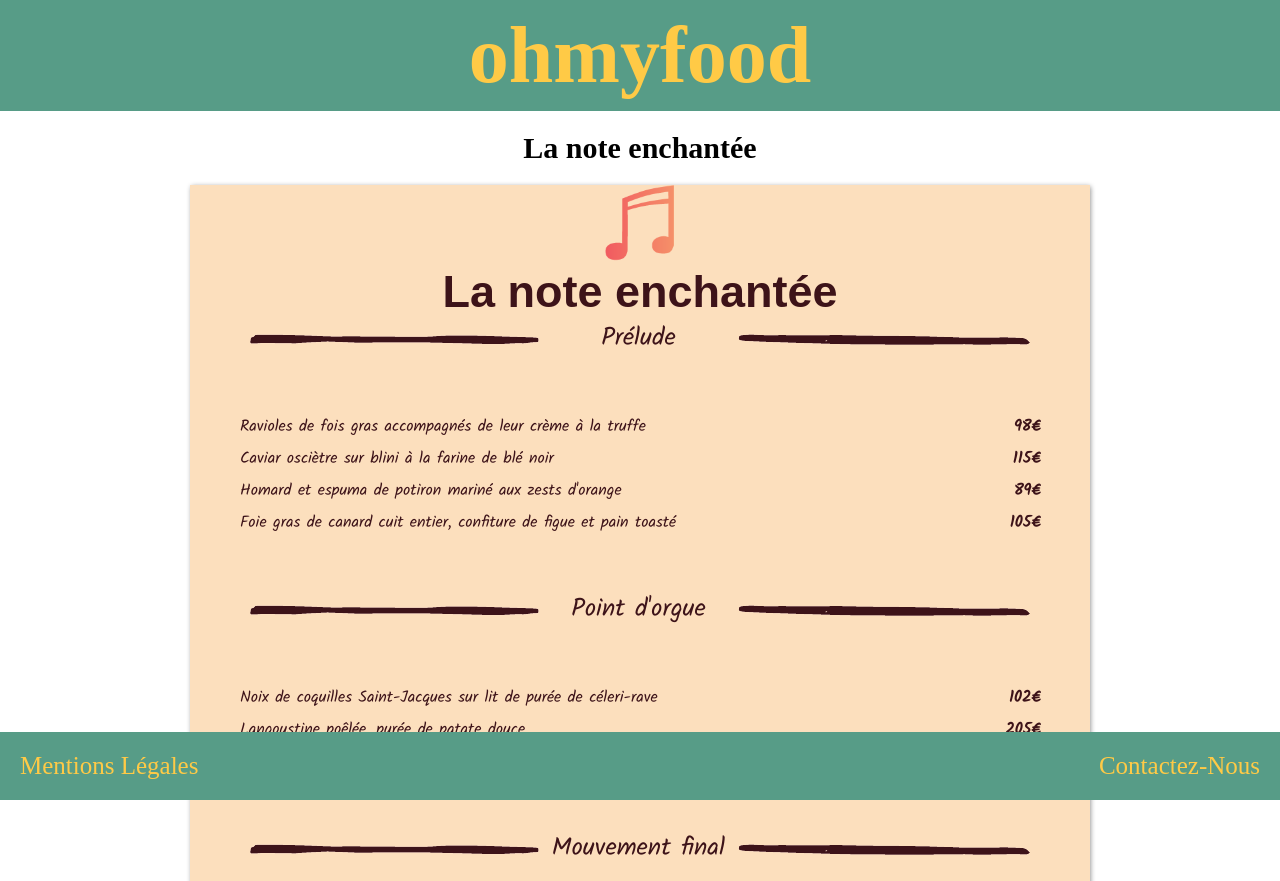
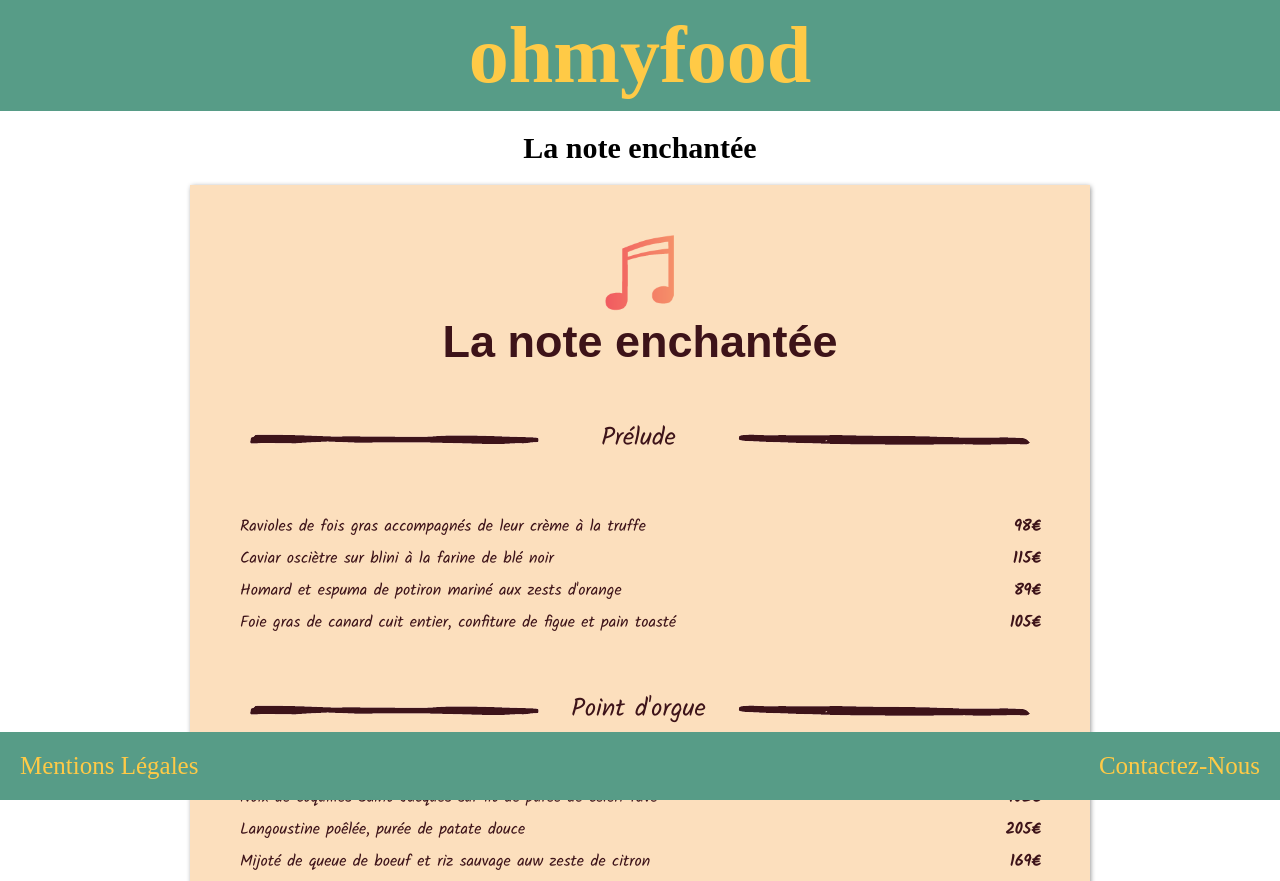
Before and after one commit to DevCreationsCR/Projet3-Ohmyfood, a website: page pages/menu-1.html in a window 1280 px wide. Shown: the top 881 px of the page. Drawn offline with Linux system fonts and the light colour scheme; a web font is replaced by a local one.

Commit message:
dernière mise à jour 07-09-2020

```diff
--- a/pages/menu-1.html
+++ b/pages/menu-1.html
@@ -33,7 +33,7 @@
             <!--DETAIL MENU-->
             <article class="carte__menu1">
                 <!--ENTETE DU MENU-->
-                <header class="carte__header">
+                <header class="carte__header1">
                     <img class="carte__img" src="img/note.png" alt="La Note Enchantée">
                     <h2 class="carte__titre1">La note enchantée</h2>
                 </header>
--- a/styles/sass/pages/_menus.scss
+++ b/styles/sass/pages/_menus.scss
@@ -44,6 +44,9 @@
 
 /*--------MENU 1--------*/
 
+.carte__header1{
+    padding: 5rem 0;
+}
 
 .carte__menu1{
     font-family: $font-page-1-3-4;
```
Also changed, not shown: styles/css/styles.css, 1 other file.
